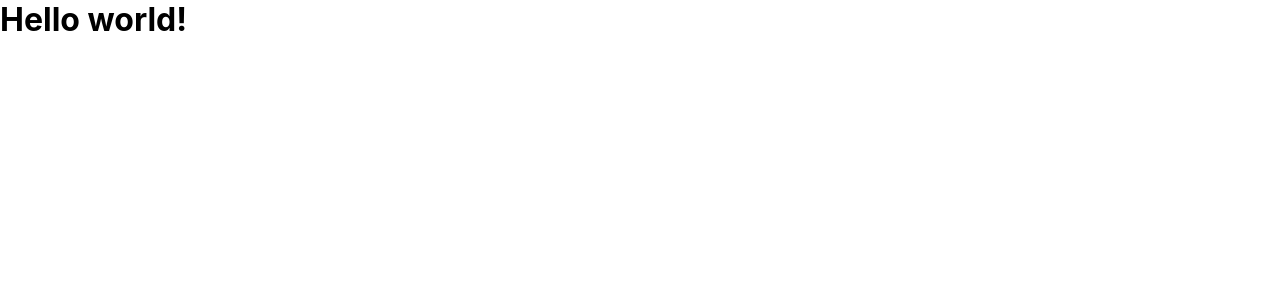
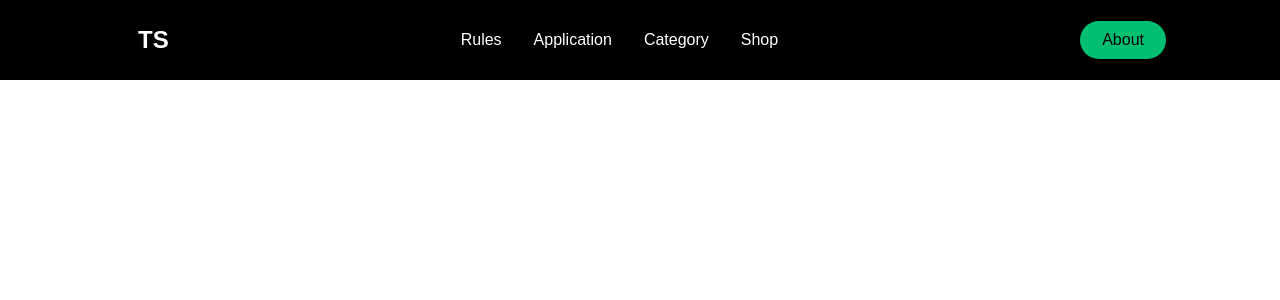
Before and after one commit to khalilweeb/TunisainSky, a React (Create React App) app: page / in a window 1280 px wide. Shown: the top 300 px of the page. Built offline with nearby package versions, Linux system fonts and the light colour scheme.

Commit message:
added nav bar with styled-components

```diff
--- a/package.json
+++ b/package.json
@@ -8,7 +8,10 @@
     "@testing-library/user-event": "^12.8.3",
     "react": "^17.0.2",
     "react-dom": "^17.0.2",
+    "react-icons": "^4.2.0",
+    "react-router-dom": "^5.2.0",
     "react-scripts": "4.0.3",
+    "styled-components": "^5.3.0",
     "web-vitals": "^1.1.2"
   },
   "scripts": {
--- a/src/App.css
+++ b/src/App.css
@@ -2,4 +2,5 @@
   box-sizing: border-box;
   margin: 0;
   padding: 0;
+  font-family: 'Encode Sans Expended', sans-serif;
 }
--- a/src/App.js
+++ b/src/App.js
@@ -1,8 +1,12 @@
 import './App.css';
+import Navbar from './components/Navbar/Navbar';
+import { BrowserRouter as Router } from 'react-router-dom';
 
 function App() {
   return (
-      <h1>Hello world!</h1>
+      <Router>
+          <Navbar/>
+      </Router>
   );
 }
 
--- /dev/null
+++ b/src/components/HOC/Aux.js
@@ -0,0 +1,4 @@
+
+const Aux = (props) => props.children
+
+export default Aux;
--- /dev/null
+++ b/src/components/Navbar/Navbar.js
@@ -0,0 +1,41 @@
+import React from 'react'
+import Aux from '../HOC/Aux';
+import {FaBars} from 'react-icons/fa';
+import { Nav,NavContainer , NavLogo , MobileIcon, NavMenu, NavItem, NavLink , NavBtn, NavBtnLink } from './navbarStyling';
+
+
+const Navbar = () => {
+    return (
+        <Aux>
+            <Nav>
+                <NavContainer>
+                    <NavLogo to='/'>TS</NavLogo>
+                    <MobileIcon>
+                        <FaBars/>
+                    </MobileIcon>
+                    <NavMenu>
+                        <NavItem>
+                            <NavLink to='rules'>Rules</NavLink>
+                        </NavItem>
+                        <NavItem>
+                            <NavLink to='Application'>Application</NavLink>
+                        </NavItem>
+                        <NavItem>
+                            <NavLink to='Category'>Category</NavLink>
+                        </NavItem>
+                        <NavItem>
+                            <NavLink to='Shop'>Shop</NavLink>
+                        </NavItem>
+
+
+                    </NavMenu>
+                    <NavBtn>
+                        <NavBtnLink to='about'>About</NavBtnLink>
+                    </NavBtn>
+                </NavContainer>
+            </Nav>
+        </Aux>
+    )
+}
+
+export default Navbar
--- /dev/null
+++ b/src/components/Navbar/navbarStyling.js
@@ -0,0 +1,121 @@
+import styled from "styled-components";
+import { Link } from "react-router-dom";
+
+export const Nav = styled.nav`
+
+        background: #000;
+        height: 80px;
+        /* margin-top: -80px; */
+        display: flex;
+        justify-content: center;
+        align-items: center;
+        font-size: 1rem;
+        position: sticky;
+        top: 0;
+        z-index: 10;
+
+        @media screen and (max-width: 960px) {
+            transition: .8s all ease;
+        }
+
+`
+
+export const NavContainer = styled.div `
+
+        display: flex;
+        justify-content: space-between;
+        height: 80px;
+        z-index : 1;
+        width: 100%;
+        padding: 0 24px;
+        max-width: 1100px;
+`
+
+export const NavLogo = styled(Link)`
+
+        color: #fff;
+        justify-self: flex-start;
+        cursor: pointer;
+        font-size: 1.5rem;
+        display: flex;
+        text-decoration: none;
+        align-items: center;
+        font-weight: bold;
+        margin-left: 24px;
+
+`
+
+export const MobileIcon = styled.div `
+        display: none;
+
+        @media screen and (max-width:760px) {
+                display: block;
+                position: absolute;
+                top: 0;
+                right: 0;
+                transform: translate(-100%, 60%);
+                font-size: 1.8rem;
+                cursor: pointer;
+                color: #fff;
+        }
+
+`
+
+export const NavMenu = styled.ul `
+        display: flex;
+        align-items: center;
+        list-style: none;
+        text-align: center;
+        margin-right: 10px;
+        @media screen and (max-width:760px) {
+                display: none;
+
+        }
+
+
+`
+
+export const NavItem = styled.li `
+        height: 80px;
+`
+
+export const NavLink = styled(Link) `
+        color: #fff;
+        display: flex;
+        align-items: center;
+        text-decoration: none;
+        padding: 0 1rem;
+         height: 100%;
+         cursor: pointer;
+
+`
+
+export const NavBtn = styled.nav `
+        display: flex;
+        align-items: center;
+        @media screen and (max-width:760px) {
+              display  :none ;
+        }
+
+
+`
+export const NavBtnLink = styled(Link) `
+        border-radius: 50px;
+        background: #01bf71;
+        white-space: nowrap;
+        padding: 10px 22px;
+        color: #010606;
+        font-size: 1rem;
+        outline: none;
+        border: none;
+        cursor: pointer;
+        transition: all .4 ease-in-out;
+        text-decoration: none;
+
+        &:hover {
+                transition: all .4 ease-in-out;
+                background: #fff;
+                color: #010606;
+
+        }
+`
--- a/src/index.css
+++ /dev/null
@@ -1,13 +0,0 @@
-body {
-  margin: 0;
-  font-family: -apple-system, BlinkMacSystemFont, 'Segoe UI', 'Roboto', 'Oxygen',
-    'Ubuntu', 'Cantarell', 'Fira Sans', 'Droid Sans', 'Helvetica Neue',
-    sans-serif;
-  -webkit-font-smoothing: antialiased;
-  -moz-osx-font-smoothing: grayscale;
-}
-
-code {
-  font-family: source-code-pro, Menlo, Monaco, Consolas, 'Courier New',
-    monospace;
-}
--- a/src/index.js
+++ b/src/index.js
@@ -1,6 +1,5 @@
 import React from 'react';
 import ReactDOM from 'react-dom';
-import './index.css';
 import App from './App';
 import reportWebVitals from './reportWebVitals';
 
```
Also changed, not shown: 1 other file (tests, documents, lock files or other folders).
